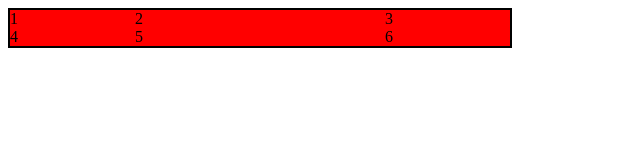
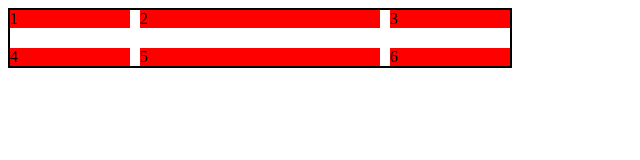
Before and after one commit to carlos0320/cssproperties, a plain HTML site: page index.html in a window 1280 px wide. Shown: the whole page, without its empty margins (0-640 px from the left). Drawn offline with Linux system fonts and the light colour scheme.

Commit message:
finalizada la explicacion del grid-row gap

```diff
--- a/style.css
+++ b/style.css
@@ -4,9 +4,13 @@
     border: 2px solid;
     display: grid;
     grid-template-columns: 1fr 2fr 1fr;
+    grid-gap: 20px;
+    grid-column-gap: 10px;
+    grid-row-gap: 20px;
 
 }
 
 .hijitos{
     background-color: red;
+
 }
```
